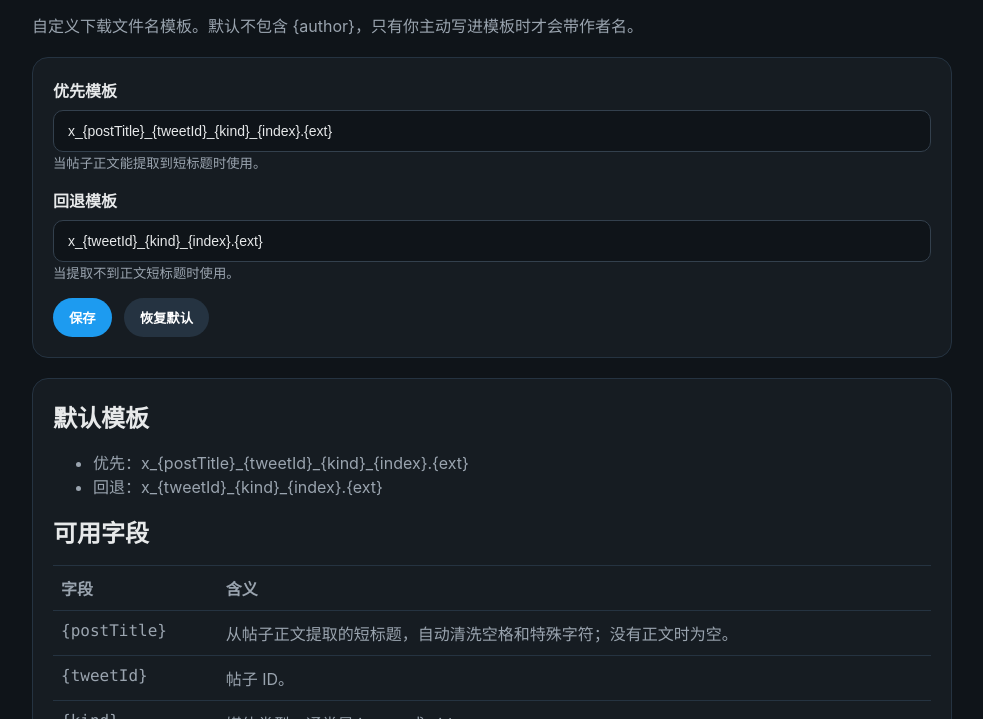
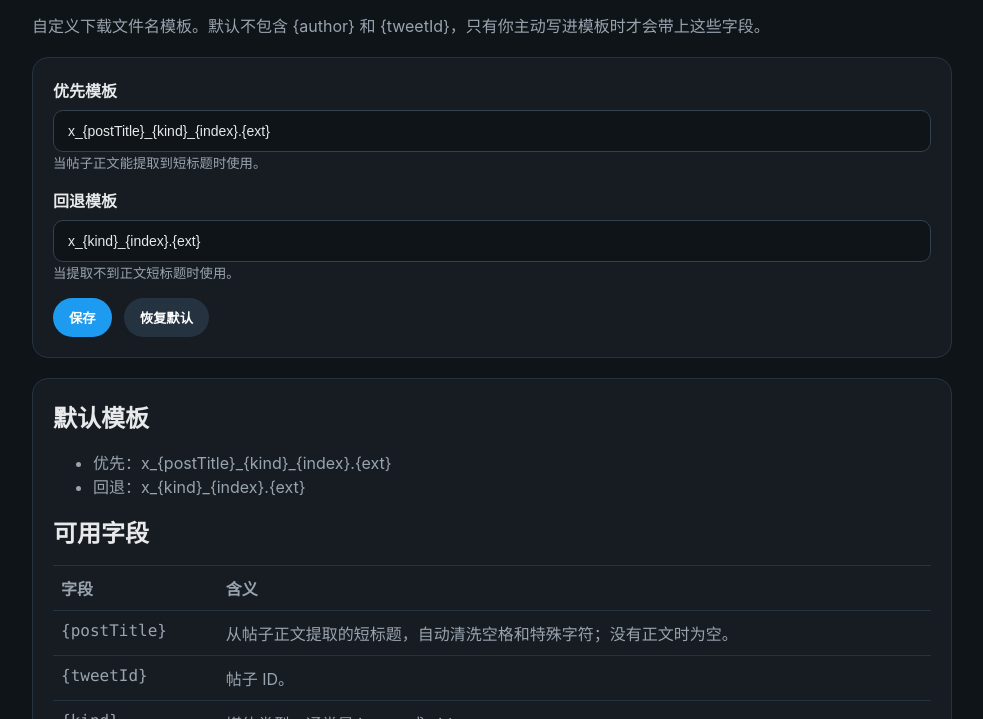
Before and after one commit to ccdos/x-media-downloader, a browser extension: page options/options.html in a window 1280 px wide. Shown: the part 81-800 px from the top of the page, without its empty margins (148-1131 px from the left). Drawn offline with Linux system fonts and the light colour scheme.

Commit message:
feat: remove tweet id from default filenames

```diff
--- a/content/shared.js
+++ b/content/shared.js
@@ -1,8 +1,8 @@
 (function initShared(globalScope) {
   const TWIMG_MEDIA_HOST = 'pbs.twimg.com';
   const DEFAULT_FILENAME_TEMPLATES = Object.freeze({
-    primaryTemplate: 'x_{postTitle}_{tweetId}_{kind}_{index}.{ext}',
-    fallbackTemplate: 'x_{tweetId}_{kind}_{index}.{ext}',
+    primaryTemplate: 'x_{postTitle}_{kind}_{index}.{ext}',
+    fallbackTemplate: 'x_{kind}_{index}.{ext}',
   });
 
   function sanitizeFileComponent(value) {
--- a/options/options.html
+++ b/options/options.html
@@ -9,7 +9,7 @@
   <body>
     <main class="page">
       <h1>X Media Downloader 文件名设置</h1>
-      <p class="intro">自定义下载文件名模板。默认不包含 {author}，只有你主动写进模板时才会带作者名。</p>
+      <p class="intro">自定义下载文件名模板。默认不包含 {author} 和 {tweetId}，只有你主动写进模板时才会带上这些字段。</p>
 
       <form id="settings-form" class="panel">
         <label class="field">
@@ -34,8 +34,8 @@
       <section class="panel help">
         <h2>默认模板</h2>
         <ul>
-          <li>优先：x_{postTitle}_{tweetId}_{kind}_{index}.{ext}</li>
-          <li>回退：x_{tweetId}_{kind}_{index}.{ext}</li>
+          <li>优先：x_{postTitle}_{kind}_{index}.{ext}</li>
+          <li>回退：x_{kind}_{index}.{ext}</li>
         </ul>
 
         <h2>可用字段</h2>
```
Also changed, not shown: tests/dom-utils.test.js (+4 -4 lines), tests/shared.test.js (+4 -4 lines), README.md.
